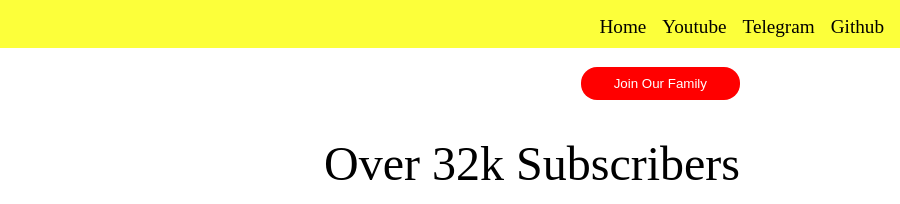
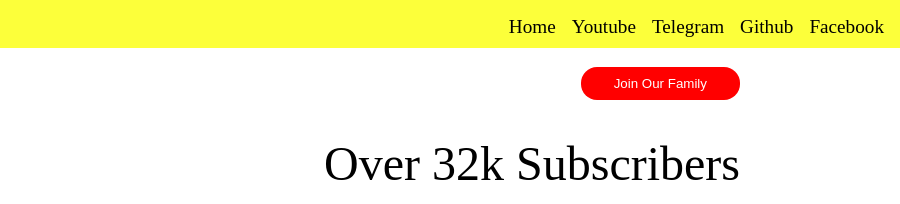
Before and after one commit to srikanthkokkirala/HTML, a plain HTML site: page index.html in a window 1280 px wide. Shown: the top 204 px of the page, 380-1280 px from the left. Drawn offline with Linux system fonts and the light colour scheme.

Commit message:
facebook added

```diff
--- a/index.html
+++ b/index.html
@@ -19,6 +19,8 @@
           <li><a href="#youtube">Youtube</a></li>
           <li><a href="#telegram">Telegram</a></li>
           <li><a href="#github">Github</a></li>
+          <li><a href="#github">Facebook</a></li>
+
         </ul>
       </nav>
     </header>
```
